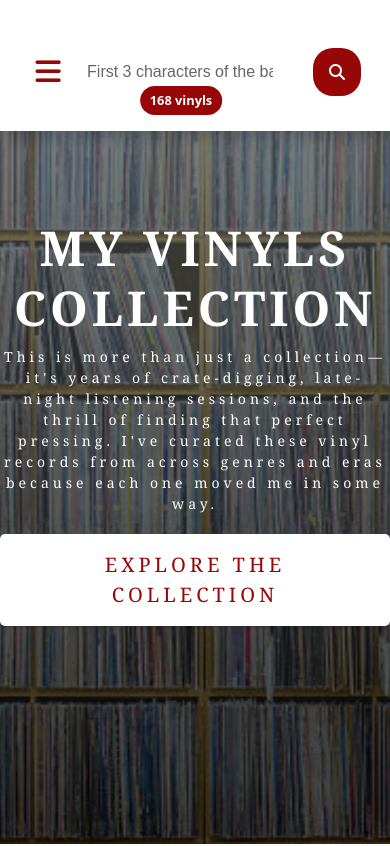
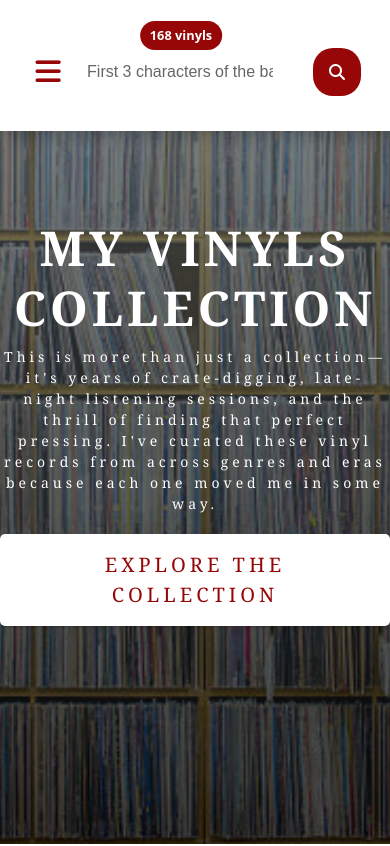
Before and after one commit to MetalRocks71/my-vinyl-collection, a React (Create React App) app: page / in a window 390 px wide. Shown: the top 846 px of the page. Built offline with nearby package versions, Linux system fonts and the light colour scheme.

Commit message:
top: -35px;

```diff
--- a/src/index.css
+++ b/src/index.css
@@ -261,7 +261,7 @@ p {
 
 @media (max-width: 768px) {
   .nav-collection-count {
-    top: 30px;
+    top: -35px;
     font-size: 0.8rem;
     padding: 0.3rem 0.6rem;
     margin-top: 0.5rem;
```
